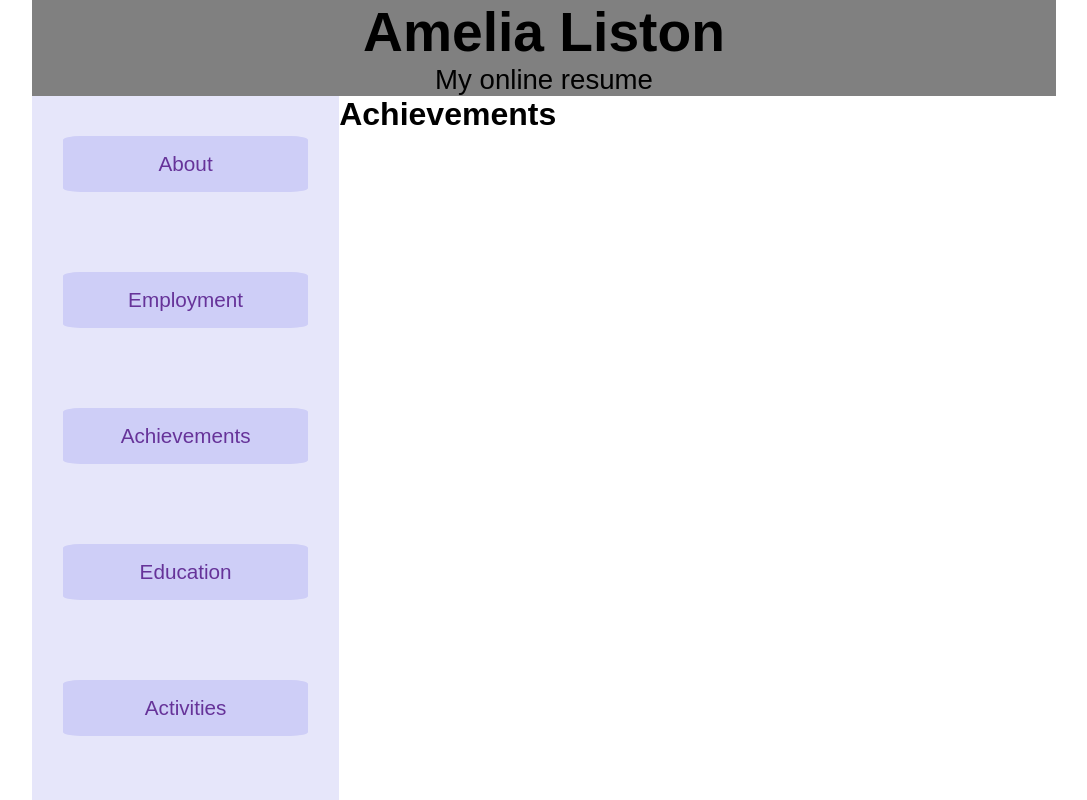
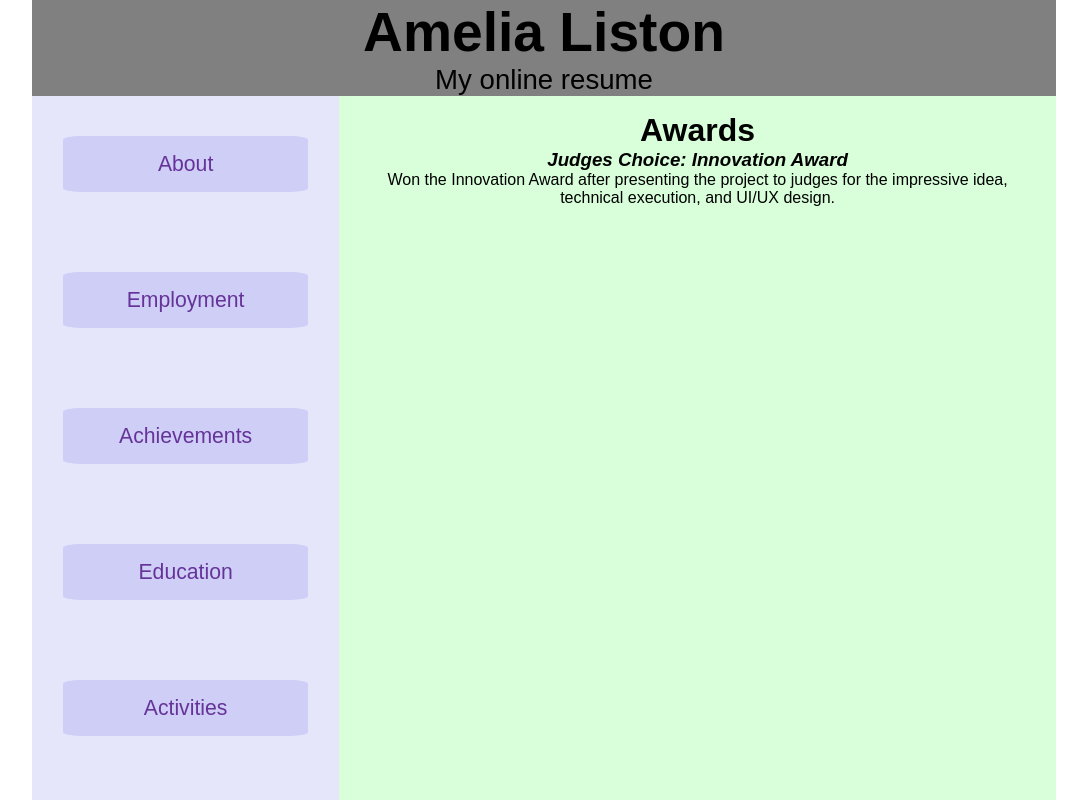
Before and after one commit to amelia-liston/mp-3, a React (Vite) app: page /achievements in a window 1280 px wide. Shown: the top 800 px of the page, without its empty margins (96-1183 px from the left). Built offline with nearby package versions, Linux system fonts and the light colour scheme.

Commit message:
Added more content

```diff
--- a/index.html
+++ b/index.html
@@ -7,7 +7,7 @@
       *{
         margin: 0;
         box-sizing: border-box;
-        font-family: 'Poppins', sans-serif;
+        font-family: 'Futura', sans-serif;
       }
     </style>
     <meta name="viewport" content="width=device-width, initial-scale=1.0" />
--- a/src/components/Nav.tsx
+++ b/src/components/Nav.tsx
@@ -25,7 +25,7 @@ const StyledList=styled.ul`
 `;
 
 const StyledListItem=styled.li`
-    font-size: calc(1.5px + 1.5vw);
+    font-size: calc(2px + 1.5vw);
     width: 80%;
     background-color:rgb(206, 206, 247);
     padding: 2vh 0;
--- a/src/components/pages/About.tsx
+++ b/src/components/pages/About.tsx
@@ -1,11 +1,37 @@
 import StyledMain from '../styled-components/StyledMain.tsx';
+import styled from 'styled-components';
+import StyledParagraph from '../styled-components/StyledParagraph';
+
+const StyledImage=styled.img`
+    max-width: 40%;
+    margin: 1vh 1vw;
+`;
+
+const StyledRowContainer=styled.div`
+    width: 100%;
+    display: flex;
+    flex-direction: row;
+`;
 
 export default function About() {
     return(
         <>
             <StyledMain>
                 <h1>About Me</h1>
-                <p>content for about me</p>
+                <StyledRowContainer>
+                    <StyledImage src={"../public/amelia-headshot.jpeg"} alt="amelia"/>
+                    <StyledParagraph>
+                        My name is Amelia Liston, I'm a junior at <strong>Boston University</strong> pursuing a major in Computer Science and minor in Business
+                        Administration. Outside of my classes, I'm President of the <strong>Girls Who Code</strong> chapter at BU, a JEDI Ambassador at BU Spark!,
+                        and Secretary for BU <strong>PMReady</strong>. I completed a summer Software Engineering internship for the <strong>Notes App team at Apple</strong> last summer,
+                        and will return for the summer of 2025 as well. In addition to Software Engineering, I'm interested in Product and Program
+                        Management.
+                    </StyledParagraph>
+                </StyledRowContainer>
+                <StyledParagraph>
+                    Welcome to my website, here you will find my <i><strong>Educational</strong></i> and <i><strong>Employment</strong></i> history;
+                    as well as other information that may be of interest to you.
+                </StyledParagraph>
             </StyledMain>
         </>
     )
--- a/src/components/pages/Achievements.tsx
+++ b/src/components/pages/Achievements.tsx
@@ -1,7 +1,13 @@
+import StyledMain from '../styled-components/StyledMain';
+
 export default function Achievements() {
     return(
         <>
-            <h1>Achievements</h1>
+            <StyledMain>
+                <h1>Awards</h1>
+                <h3><i>Judges Choice: Innovation Award</i></h3>
+                <p>Won the Innovation Award after presenting the project to judges for the impressive idea, technical execution, and UI/UX design.</p>
+            </StyledMain>
         </>
     );
 }
--- a/src/components/pages/Activities.tsx
+++ b/src/components/pages/Activities.tsx
@@ -1,7 +1,12 @@
+import StyledMain from '../styled-components/StyledMain.tsx';
+
 export default function Activities(){
     return(
         <>
-            <h1>Activities</h1>
+            <StyledMain>
+                <h1>Activities</h1>
+                <p>content for activities</p>
+            </StyledMain>
         </>
     );
 }
--- a/src/components/pages/Education.tsx
+++ b/src/components/pages/Education.tsx
@@ -1,7 +1,12 @@
+import StyledMain from '../styled-components/StyledMain.tsx';
+
 export default function Education() {
     return(
         <>
-            <h1>Education</h1>
+            <StyledMain>
+                <h1>Education</h1>
+                <p>content for education</p>
+            </StyledMain>
         </>
     );
 }
--- a/src/components/pages/Employment.tsx
+++ b/src/components/pages/Employment.tsx
@@ -1,7 +1,12 @@
+import StyledMain from '../styled-components/StyledMain.tsx';
+
 export default function Employment() {
     return(
         <>
-            <h1>Employment</h1>
+            <StyledMain>
+                <h1>Employment</h1>
+                <p>content for employment</p>
+            </StyledMain>
         </>
     )
 }
--- a/src/components/pages/Projects.tsx
+++ b/src/components/pages/Projects.tsx
@@ -1,7 +1,12 @@
+import StyledMain from '../styled-components/StyledMain.tsx';
+
 export default function Projects() {
     return(
         <>
-            <h1>Projects</h1>
+            <StyledMain>
+                <h1>Projects</h1>
+                <p>content for projects</p>
+            </StyledMain>
         </>
     );
 }
--- a/src/components/styled-components/StyledMain.tsx
+++ b/src/components/styled-components/StyledMain.tsx
@@ -6,6 +6,8 @@ const StyledMain=styled.main`
     width: 70%;
     height: 100vw;
     background-color: rgb(216, 255, 218);
+    text-align: center;
+    padding: 2vh 2vw;
 `;
 
 export default StyledMain;
--- /dev/null
+++ b/src/components/styled-components/StyledParagraph.tsx
@@ -0,0 +1,8 @@
+import styled from 'styled-components';
+
+const StyledParagraph=styled.p`
+    text-align: left;
+    font-size: calc(2px + 1vw);
+`;
+
+export default StyledParagraph;
```
Also changed, not shown: 1 other file (tests, documents, lock files or other folders).
